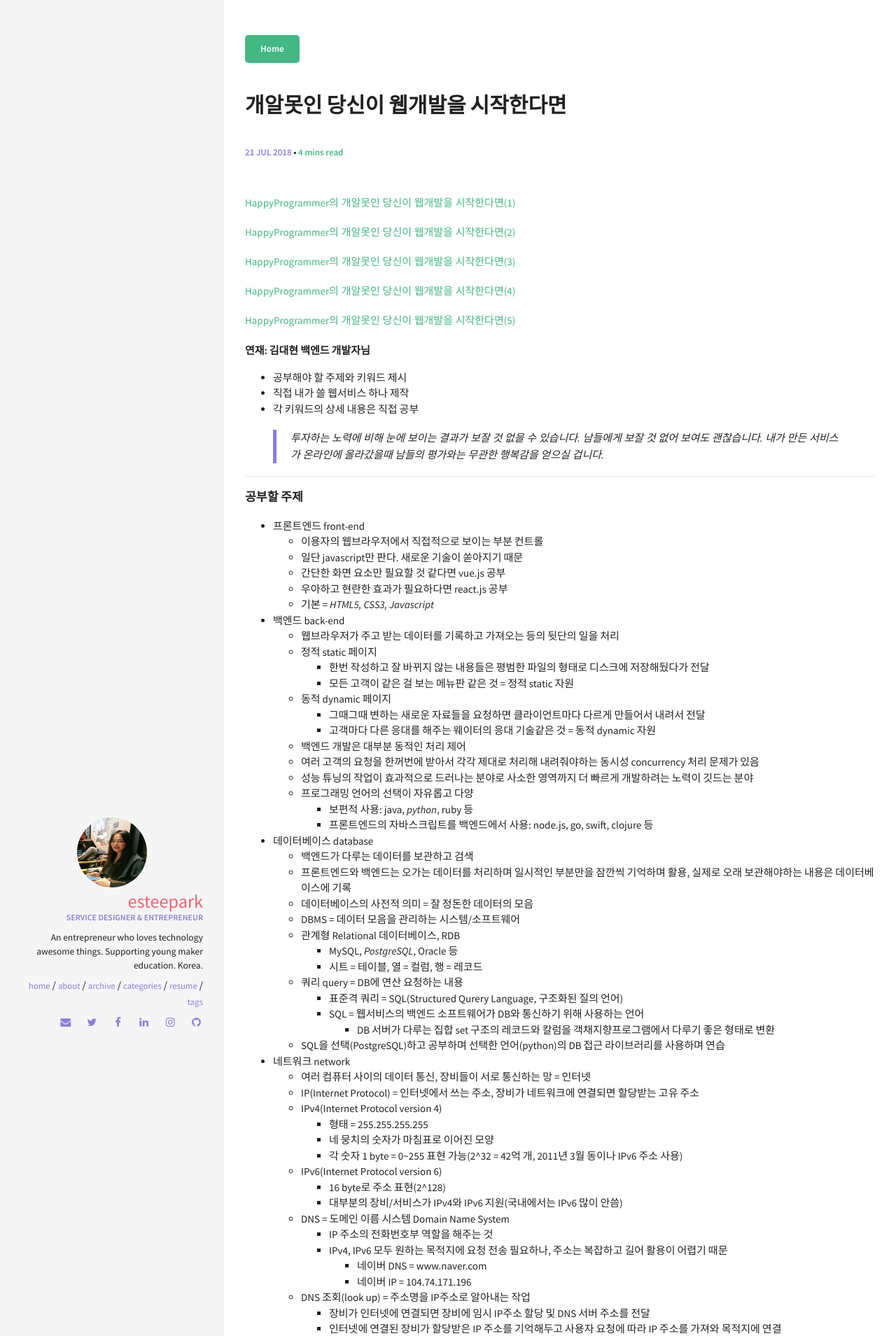
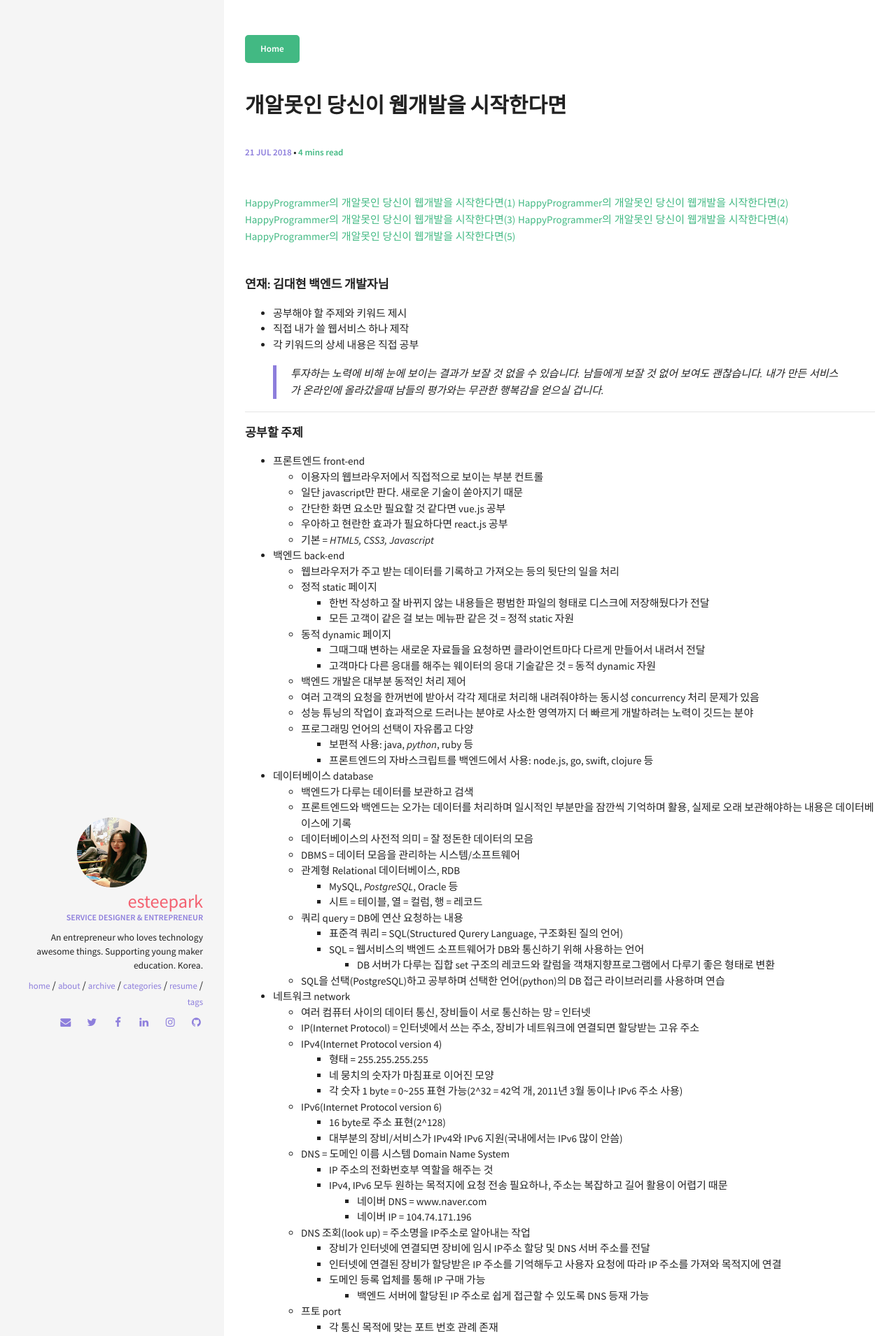
Before and after one commit to esteepark/esteepark.github.io, a Jekyll site: the page built from _posts/2018-07-21-if_you_start_devOfweb.md, in a window 1280 px wide. Shown: the top 1909 px of the page at 70% size. Built offline with Jekyll 4.4.1, drawn with Linux system fonts in a browser that asks for light colours; comment, search, counter and statistics services are not loaded.

Commit message:
by esteepark

```diff
--- a/_posts/2018-07-21-if_you_start_devOfweb.md
+++ b/_posts/2018-07-21-if_you_start_devOfweb.md
@@ -8,16 +8,13 @@ comments: true
 ---
 
 [HappyProgrammer의 개알못인 당신이 웹개발을 시작한다면(1)](https://medium.com/happyprogrammer-in-jeju/%EA%B0%9C%EC%95%8C%EB%AA%BB%EC%9D%B8-%EB%8B%B9%EC%8B%A0%EC%9D%B4-%EC%9B%B9%EA%B0%9C%EB%B0%9C%EC%9D%84-%EC%8B%9C%EC%9E%91%ED%95%9C%EB%8B%A4%EB%A9%B4-1-9415c014a130)
-
 [HappyProgrammer의 개알못인 당신이 웹개발을 시작한다면(2)](https://medium.com/happyprogrammer-in-jeju/%EA%B0%9C%EC%95%8C%EB%AA%BB%EC%9D%B8-%EB%8B%B9%EC%8B%A0%EC%9D%B4-%EC%9B%B9%EA%B0%9C%EB%B0%9C%EC%9D%84-%EC%8B%9C%EC%9E%91%ED%95%9C%EB%8B%A4%EB%A9%B4-2-b1eefc9c12ca)
-
 [HappyProgrammer의 개알못인 당신이 웹개발을 시작한다면(3)]()
-
 [HappyProgrammer의 개알못인 당신이 웹개발을 시작한다면(4)]()
-
 [HappyProgrammer의 개알못인 당신이 웹개발을 시작한다면(5)]()
-
-###### 연재: 김대현 백엔드 개발자님
+<br/>
+<br/>
+##### 연재: 김대현 백엔드 개발자님
 - 공부해야 할 주제와 키워드 제시
 - 직접 내가 쓸 웹서비스 하나 제작
 - 각 키워드의 상세 내용은 직접 공부
```
